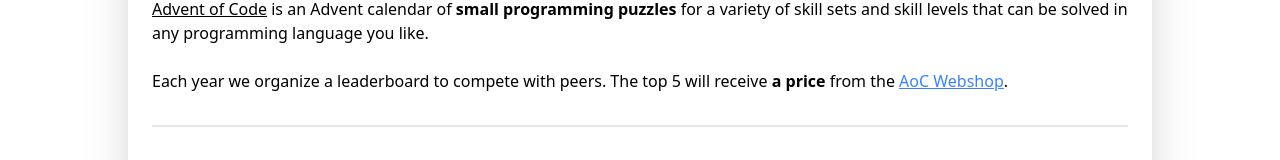
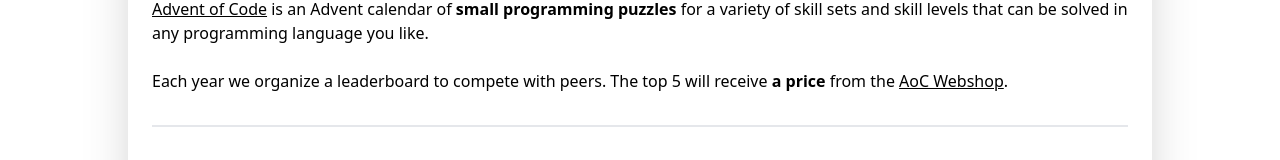
Before and after one commit to Ordina-MTech/advent-of-code, an Angular app: page / in a window 1280 px wide. Shown: the part 741-901 px from the top of the page. Built offline with nearby package versions, Linux system fonts and the light colour scheme.

Commit message:
Only make link blue on hover

```diff
--- a/src/app/app.component.html
+++ b/src/app/app.component.html
@@ -19,7 +19,7 @@
     <p class="mt-2">
       <a class="underline hover:text-blue-500" target="_blank" href="https://adventofcode.com/" rel="nofollow noopener">Advent of Code</a> is an Advent calendar of <span class="font-bold">small programming puzzles</span> for a variety of skill sets and skill levels that can be solved in any programming language you like.
       <br /><br />
-      Each year we organize a leaderboard to compete with peers. The top 5 will receive <span class="font-bold">a price</span> from the <a class="underline text-blue-500" target="_blank" href="https://advent-of-code.creator-spring.com/" rel="nofollow noopener">AoC Webshop</a>.
+      Each year we organize a leaderboard to compete with peers. The top 5 will receive <span class="font-bold">a price</span> from the <a class="underline hover:text-blue-500" target="_blank" href="https://advent-of-code.creator-spring.com/" rel="nofollow noopener">AoC Webshop</a>.
     </p>
 
     <hr class="border w-full mt-8"/>
```
